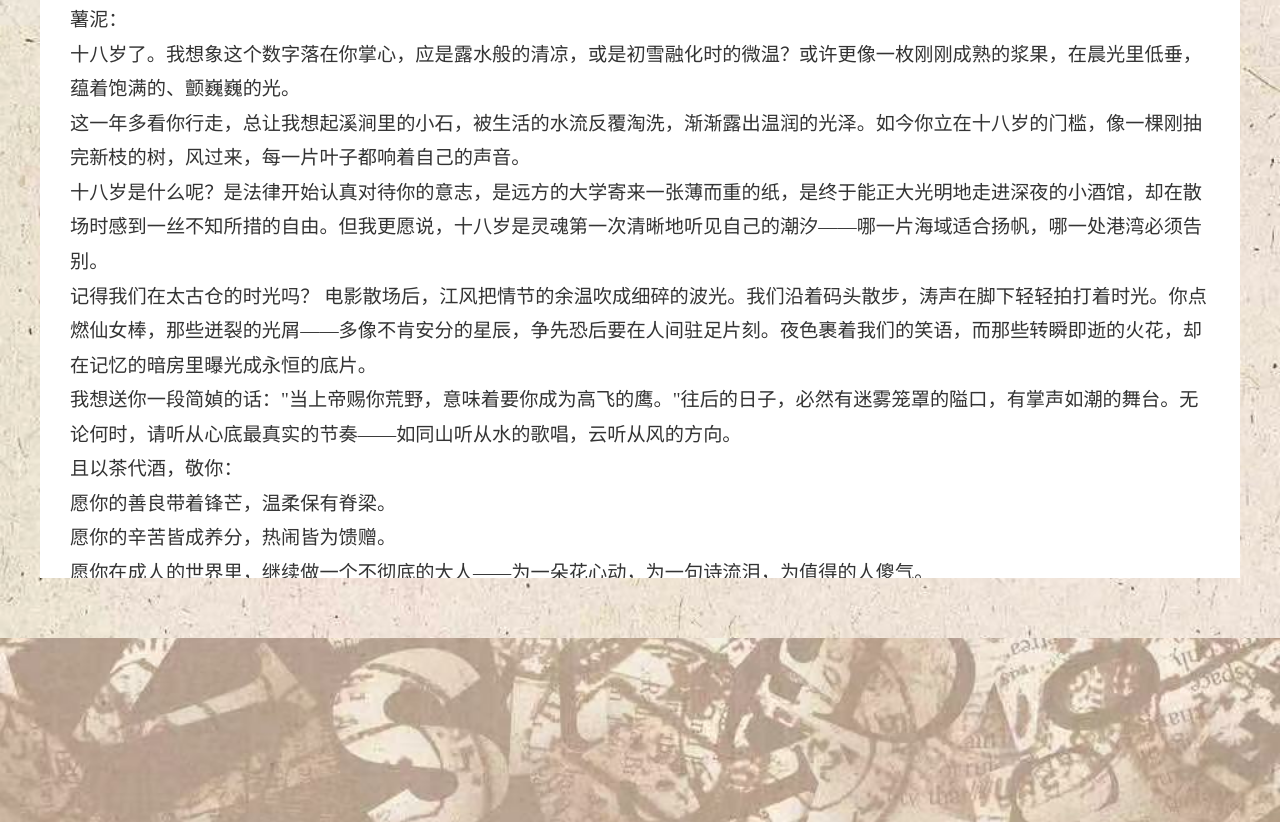
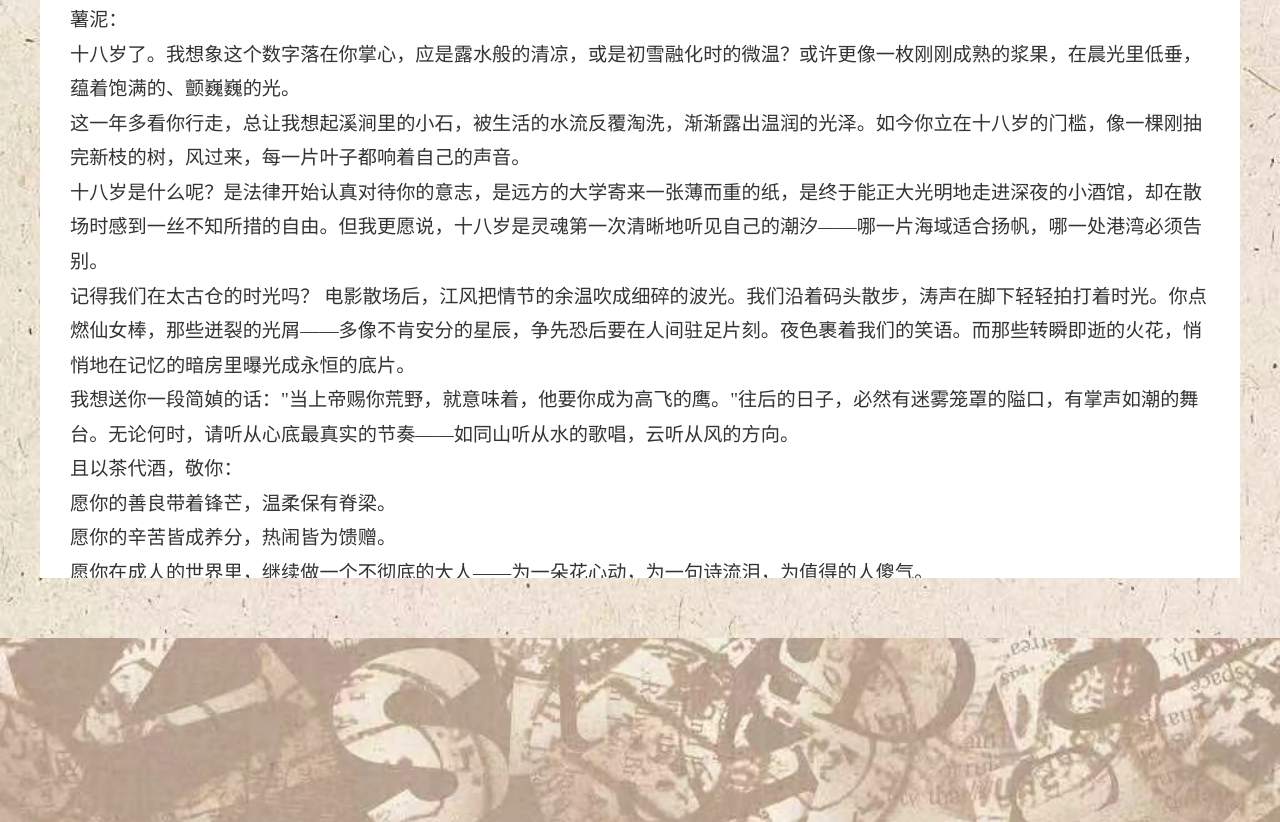
Before and after one commit to Florence123007/18, a plain HTML site: page index.html in a window 1280 px wide. Shown: the part 962-1784 px from the top of the page. Drawn offline with Linux system fonts and the light colour scheme.

Commit message:
Update index.html

```diff
--- a/index.html
+++ b/index.html
@@ -102,8 +102,8 @@
             <p>十八岁了。我想象这个数字落在你掌心，应是露水般的清凉，或是初雪融化时的微温？或许更像一枚刚刚成熟的浆果，在晨光里低垂，蕴着饱满的、颤巍巍的光。</p >
             <p>这一年多看你行走，总让我想起溪涧里的小石，被生活的水流反覆淘洗，渐渐露出温润的光泽。如今你立在十八岁的门槛，像一棵刚抽完新枝的树，风过来，每一片叶子都响着自己的声音。</p >
             <p>十八岁是什么呢？是法律开始认真对待你的意志，是远方的大学寄来一张薄而重的纸，是终于能正大光明地走进深夜的小酒馆，却在散场时感到一丝不知所措的自由。但我更愿说，十八岁是灵魂第一次清晰地听见自己的潮汐——哪一片海域适合扬帆，哪一处港湾必须告别。</p >
-            <p>记得我们在太古仓的时光吗？ 电影散场后，江风把情节的余温吹成细碎的波光。我们沿着码头散步，涛声在脚下轻轻拍打着时光。你点燃仙女棒，那些迸裂的光屑——多像不肯安分的星辰，争先恐后要在人间驻足片刻。夜色裹着我们的笑语，而那些转瞬即逝的火花，却在记忆的暗房里曝光成永恒的底片。</p >
-            <p>我想送你一段简媜的话："当上帝赐你荒野，意味着要你成为高飞的鹰。"往后的日子，必然有迷雾笼罩的隘口，有掌声如潮的舞台。无论何时，请听从心底最真实的节奏——如同山听从水的歌唱，云听从风的方向。</p >
+            <p>记得我们在太古仓的时光吗？ 电影散场后，江风把情节的余温吹成细碎的波光。我们沿着码头散步，涛声在脚下轻轻拍打着时光。你点燃仙女棒，那些迸裂的光屑——多像不肯安分的星辰，争先恐后要在人间驻足片刻。夜色裹着我们的笑语。而那些转瞬即逝的火花，悄悄地在记忆的暗房里曝光成永恒的底片。</p >
+            <p>我想送你一段简媜的话："当上帝赐你荒野，就意味着，他要你成为高飞的鹰。"往后的日子，必然有迷雾笼罩的隘口，有掌声如潮的舞台。无论何时，请听从心底最真实的节奏——如同山听从水的歌唱，云听从风的方向。</p >
             <p>且以茶代酒，敬你：</p >
             <p>愿你的善良带着锋芒，温柔保有脊梁。</p >
             <p>愿你的辛苦皆成养分，热闹皆为馈赠。</p >
```
